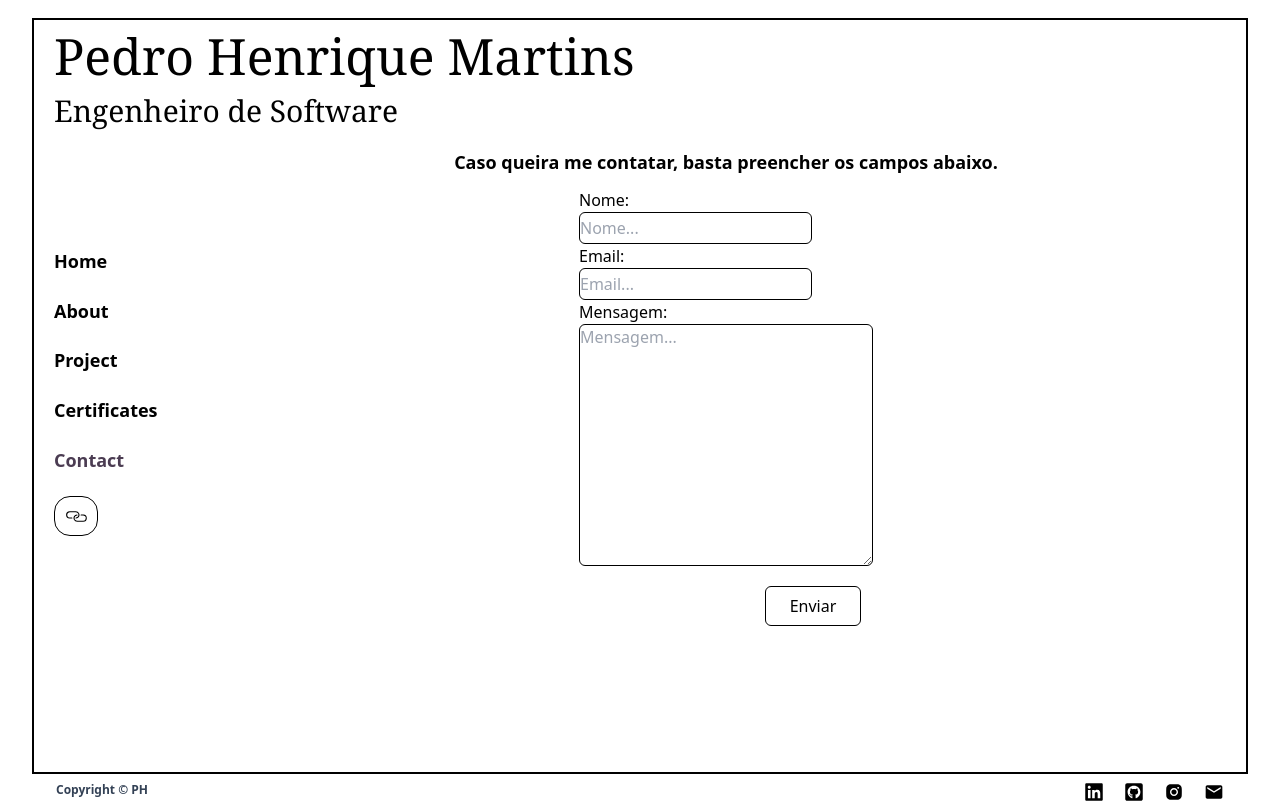
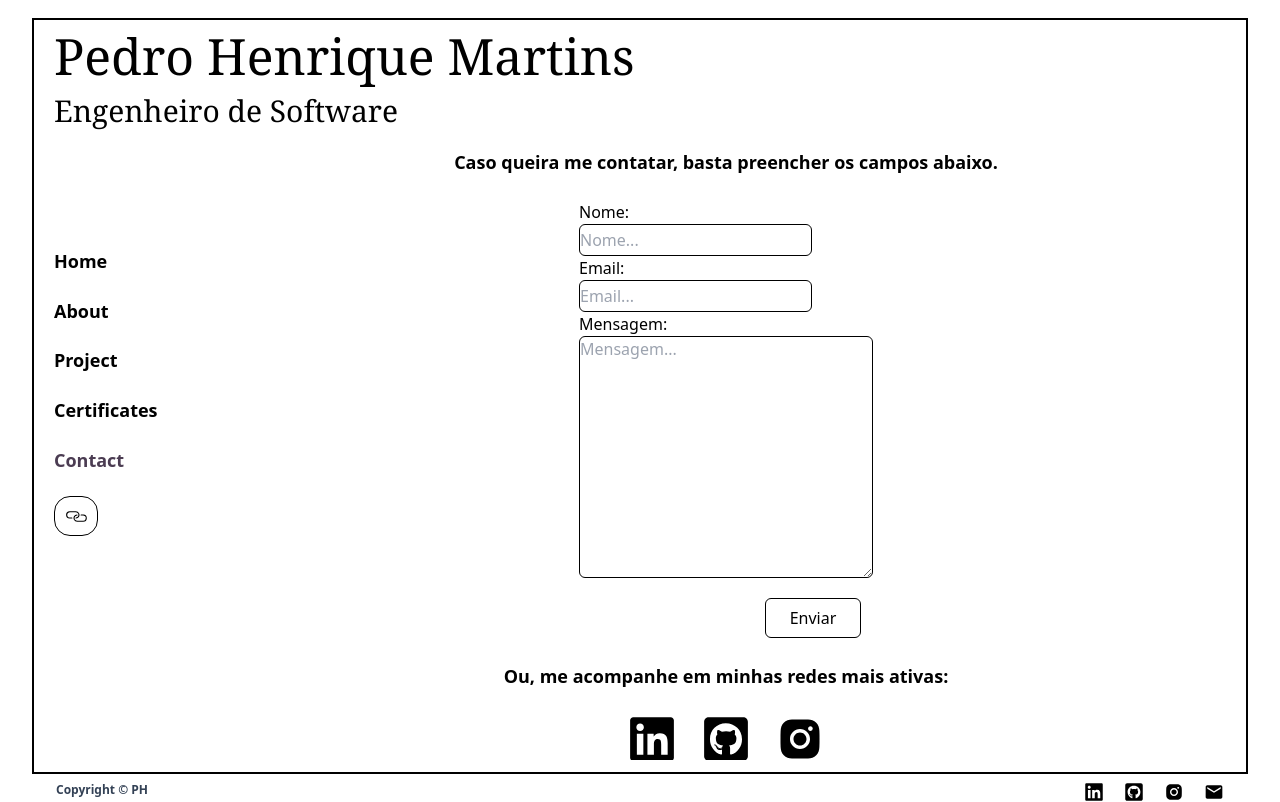
Before and after one commit to pedrohmartinsa/portfolioo, a React (Vite) app in the folder portfolio/: page /contact in a window 1280 px wide. Built offline with nearby package versions, Linux system fonts and the light colour scheme.

Commit message:
adicionei minhas redes sociais no aba de contatos

```diff
--- a/portfolio/src/pages/Contact.jsx
+++ b/portfolio/src/pages/Contact.jsx
@@ -1,5 +1,8 @@
 import { useState } from "react"
 import emailjs from '@emailjs/browser'
+import { FaLinkedin } from "react-icons/fa";
+import { FaGithubSquare } from "react-icons/fa";
+import { AiFillInstagram } from "react-icons/ai";
 
 export default function Contact() {
 
@@ -37,7 +40,7 @@ export default function Contact() {
 
     return(
         <>
-        <div className="ml-2 flex flex-col items-center gap-3 h-auto md:h-0">
+        <div className="ml-2 flex flex-col items-center gap-6 h-auto md:h-0">
 
                 <h3 className="text-lg font-bold">Caso queira me contatar, basta preencher os campos abaixo.</h3>
 
@@ -87,6 +90,20 @@ export default function Contact() {
                     <button type="submit" className="bg-secondary mt-5 text-primary self-end w-24 h-10 hover:text-secondary hover:bg-primary border border-primary rounded-md mr-3">Enviar</button>
 
                 </form>
+                <h3 className="text-lg font-bold">Ou, me acompanhe em minhas redes mais ativas:</h3>
+                <div className="flex gap-6">
+                        <a href="https://www.linkedin.com/in/pedrohmas/">
+                            <FaLinkedin size={50}/>
+                        </a>
+
+                        <a href="https://www.github.com/pedrohmartinsa/">
+                            <FaGithubSquare size={50}/>
+                        </a>
+
+                        <a href="https://www.instagram.com/pedroo_hmas/">
+                            <AiFillInstagram  size={50}/>
+                        </a>
+                </div>
 
         </div>
         </>
```
